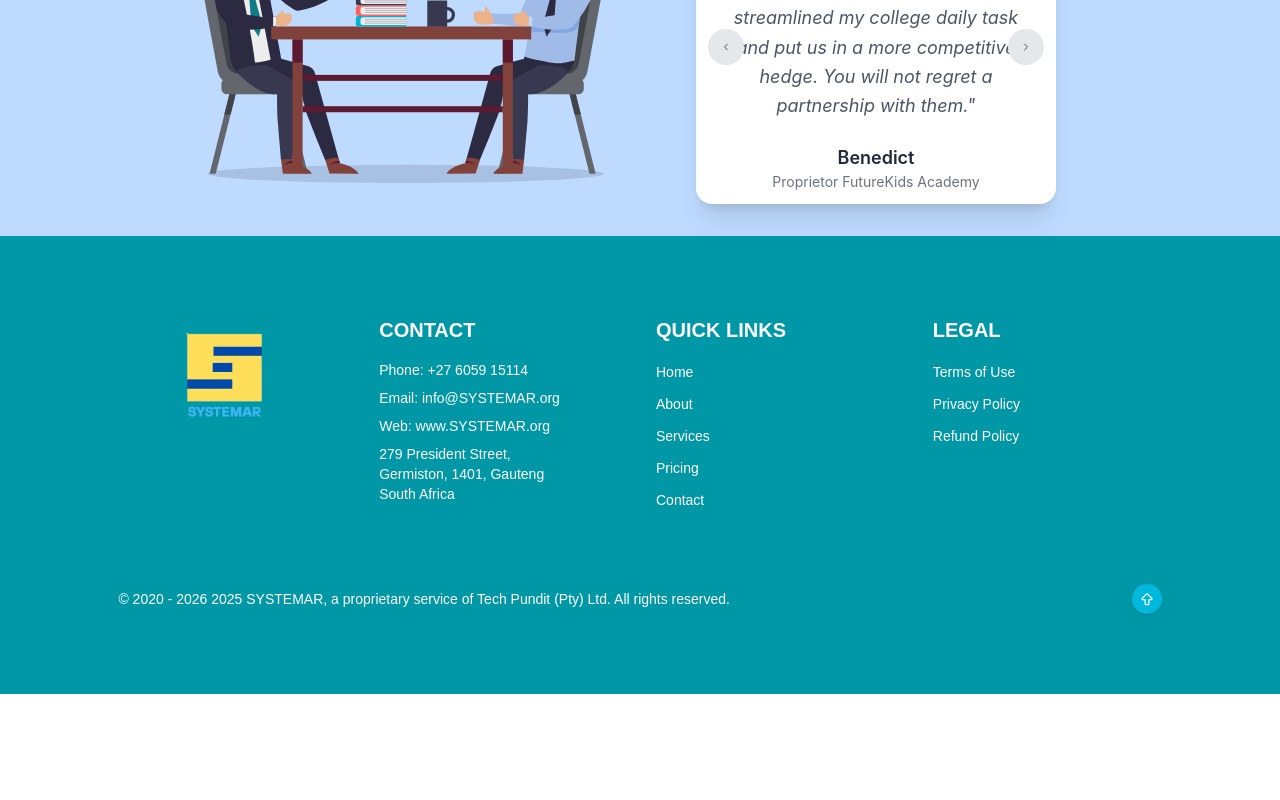
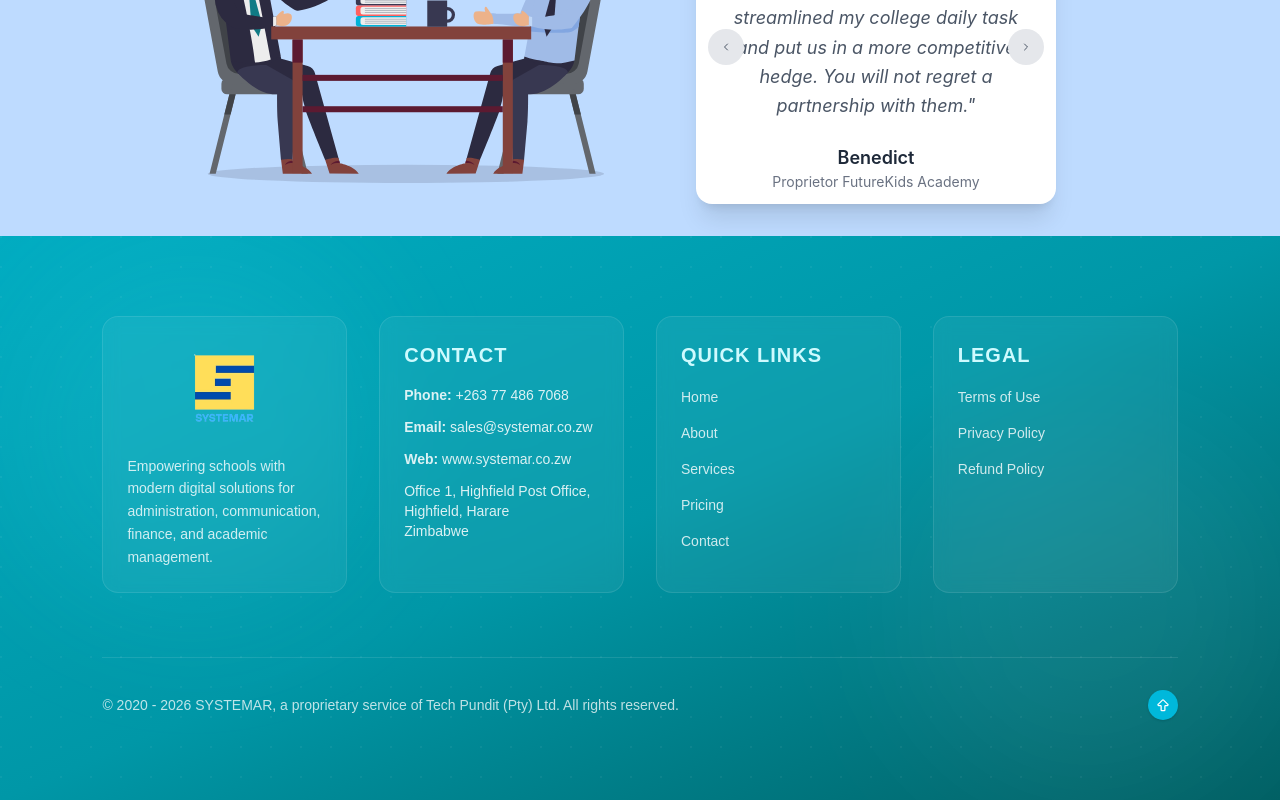
Before and after one commit to djacmarg/systemar.co.zw, a Next.js app: page /about in a window 1280 px wide. Shown: the part 1082-1882 px from the top of the page. Before the commit the page ends 1776 px from the top, so only its background shows below. Built offline with nearby package versions, Linux system fonts and the light colour scheme.

Commit message:
Contact updated

```diff
--- a/components/CustomButtonLink.jsx
+++ b/components/CustomButtonLink.jsx
@@ -6,7 +6,7 @@ const CustomButton = ({ children, type, onClick, className = "" }) => {
     <button
       type={type}
       onClick={onClick}
-      className={`${className} px-2 py-1 font-normal text-white bg-cyan-500 border-1 border-cyan-500 rounded cursor-pointer transition-all duration-300 ease-in-out hover:bg-white hover:text-black hover:border-cyan-500 hover:scale-105`}
+      className={`${className} px-2 py-1 font-normal text-white bg-orange-500 border-1 border-orange-500 rounded cursor-pointer transition-all duration-300 ease-in-out hover:bg-white hover:text-black hover:border-orange-500 hover:scale-105`}
     >
       {children}
     </button>
@@ -18,7 +18,7 @@ const CustomLink = ({ children, href, onClick, className = "" }) => {
     <Link
       href={href}
       onClick={onClick}
-      className={`${className} font-normal px-2 py-1 text-white bg-cyan-600 border-1 border-cyan-600 rounded transition-all duration-300 ease-in-out hover:bg-white hover:text-black hover:border-cyan-500 hover:scale-105`}
+      className={`${className} font-normal px-2 py-1 text-white bg-orange-600 border-1 border-orange-600 rounded transition-all duration-300 ease-in-out hover:bg-white hover:text-black hover:border-orange-500 hover:scale-105`}
     >
       {children}
     </Link>
--- a/components/Footer.jsx
+++ b/components/Footer.jsx
@@ -5,77 +5,128 @@ import ScrollUp from "./ScrollUp";
 import WhatsAppChat from "./WhatsAppChat";
 
 const Footer = () => {
-  return (
+return ( <footer
+   id="contact"
+   className="
+     relative
+     overflow-hidden
+     bg-gradient-to-br
+     from-[#00ACC1]
+     via-[#0097A7]
+     to-[#006064]
+     text-white
+     min-h-[50vh]
+     px-6
+     py-20
+     md:px-[8%]
+   "
+ >
+{/* Decorative Background Effects */} <div className="absolute top-0 left-0 w-96 h-96 bg-cyan-300/10 rounded-full blur-3xl" /> <div className="absolute bottom-0 right-0 w-96 h-96 bg-white/5 rounded-full blur-3xl" />
+
+  {/* Dot Pattern */}
   <div
-      id="contact"
-      className="bg-gradient-to-b from-[#0097A7] to-[#0097A7] text-white min-h-[50vh] h-auto px-10 py-20 md:px-[8%]"
-    >
-      <div className="grid grid-cols-1 md:grid-cols-2 lg:grid-cols-4 gap-8 max-w-7xl mx-auto">
+    className="absolute inset-0 opacity-5"
+    style={{
+      backgroundImage:
+        "radial-gradient(circle at 1px 1px, white 1px, transparent 0)",
+      backgroundSize: "30px 30px",
+    }}
+  />
+
+  <div className="relative z-10 max-w-7xl mx-auto">
+    {/* Main Footer Grid */}
+    <div className="grid grid-cols-1 md:grid-cols-2 lg:grid-cols-4 gap-8">
       {/* Logo Section */}
-        <div className="flex flex-col items-start">
-          <Image src={logo_botton} alt="logo" className="w-100 pb-6" />
+      <div className="bg-white/5 backdrop-blur-sm rounded-2xl p-6 border border-white/10 hover:bg-white/10 transition-all duration-300">
+        <Image
+          src={logo_botton}
+          alt="SYSTEMAR Logo"
+          className="w-full max-w-[220px]"
+        />
+
+        <p className="mt-4 text-sm text-white/80 leading-relaxed">
+          Empowering schools with modern digital solutions for administration,
+          communication, finance, and academic management.
+        </p>
       </div>
 
       {/* Contact Section */}
-        <div className="flex flex-col">
-          <h4 className="pb-4 text-xl font-semibold uppercase">Contact</h4>
-          <p className="text-sm ">
-            <span className="font-medium">Phone:</span> +27 6059 15114
-          </p>
-          <p className="mt-2 text-sm ">
-            <span className="font-medium">Email:</span> info@SYSTEMAR.org
-          </p>
-          <p className="mt-2 text-sm ">
-            <span className="font-medium">Web:</span> www.SYSTEMAR.org
+      <div className="bg-white/5 backdrop-blur-sm rounded-2xl p-6 border border-white/10 hover:bg-white/10 transition-all duration-300">
+        <h4 className="pb-4 text-xl font-bold uppercase tracking-wider text-cyan-100">
+          Contact
+        </h4>
+
+        <div className="space-y-3 text-sm text-white/85">
+          <p>
+            <span className="font-semibold">Phone:</span> +263 77 486 7068
           </p>
 
-          <p className="mt-2 text-sm ">
-            279 President Street,
-            <br /> Germiston, 1401, Gauteng
-            <br /> South Africa
+          <p>
+            <span className="font-semibold">Email:</span>{" "}
+            sales@systemar.co.zw
+          </p>
+
+          <p>
+            <span className="font-semibold">Web:</span> www.systemar.co.zw
+          </p>
+
+          <p>
+            Office 1, Highfield Post Office,
+            <br />
+            Highfield, Harare
+            <br />
+            Zimbabwe
           </p>
         </div>
+      </div>
 
-        {/* Quick Links Section */}
-        <div className="flex flex-col">
-          <h4 className="pb-4 text-xl font-semibold uppercase">Quick Links</h4>
-          <ul className="space-y-2">
+      {/* Quick Links */}
+      <div className="bg-white/5 backdrop-blur-sm rounded-2xl p-6 border border-white/10 hover:bg-white/10 transition-all duration-300">
+        <h4 className="pb-4 text-xl font-bold uppercase tracking-wider text-cyan-100">
+          Quick Links
+        </h4>
+
+        <ul className="space-y-3">
           <li>
             <Link
               href="/"
-                className="text-sm  hover:text-white hover:underline transition duration-300"
+              className="text-sm text-white/80 hover:text-white hover:translate-x-1 transition-all duration-300 inline-block"
             >
               Home
             </Link>
           </li>
+
           <li>
             <Link
               href="/about"
-                className="text-sm  hover:text-white hover:underline transition duration-300"
+              className="text-sm text-white/80 hover:text-white hover:translate-x-1 transition-all duration-300 inline-block"
             >
               About
             </Link>
           </li>
+
           <li>
             <Link
               href="/#services"
-                className="text-sm  hover:text-white hover:underline transition duration-300"
+              className="text-sm text-white/80 hover:text-white hover:translate-x-1 transition-all duration-300 inline-block"
             >
               Services
             </Link>
           </li>
+
           <li>
             <Link
               href="/#pricing"
-                className="text-sm  hover:text-white hover:underline transition duration-300"
+              className="text-sm text-white/80 hover:text-white hover:translate-x-1 transition-all duration-300 inline-block"
             >
               Pricing
             </Link>
           </li>
+
           <li>
             <Link
               href="/#contact"
-                className="text-sm  hover:text-white hover:underline transition duration-300"
+              className="text-sm text-white/80 hover:text-white hover:translate-x-1 transition-all duration-300 inline-block"
             >
               Contact
             </Link>
@@ -83,22 +134,26 @@ const Footer = () => {
         </ul>
       </div>
 
-        {/* Legal Section */}
-        <div className="flex flex-col">
-          <h4 className="pb-4 text-xl font-semibold uppercase">Legal</h4>
-          <ul className="space-y-2">
+      {/* Legal */}
+      <div className="bg-white/5 backdrop-blur-sm rounded-2xl p-6 border border-white/10 hover:bg-white/10 transition-all duration-300">
+        <h4 className="pb-4 text-xl font-bold uppercase tracking-wider text-cyan-100">
+          Legal
+        </h4>
+
+        <ul className="space-y-3">
           <li>
             <Link
               href="/terms-of-use"
-                className="text-sm  hover:text-white hover:underline transition duration-300"
+              className="text-sm text-white/80 hover:text-white hover:translate-x-1 transition-all duration-300 inline-block"
             >
               Terms of Use
             </Link>
           </li>
+
           <li>
             <Link
               href="/privacy-policy"
-                className="text-sm  hover:text-white hover:underline transition duration-300"
+              className="text-sm text-white/80 hover:text-white hover:translate-x-1 transition-all duration-300 inline-block"
             >
               Privacy Policy
             </Link>
@@ -107,7 +162,7 @@ const Footer = () => {
           <li>
             <Link
               href="/refund-policy"
-                className="text-sm  hover:text-white hover:underline transition duration-300"
+              className="text-sm text-white/80 hover:text-white hover:translate-x-1 transition-all duration-300 inline-block"
             >
               Refund Policy
             </Link>
@@ -116,21 +171,26 @@ const Footer = () => {
       </div>
     </div>
 
-      {/* Footer Copyright */}
-      <div className="mt-12 pt-6 text-center text-sm  z-50">
-        <div className="max-w-7xl mx-auto px-4 flex flex-col md:flex-row justify-between items-center">
-          <div className="text-[14px] text-center md:text-left mb-4 md:mb-0">
-            &copy; 2020 - {new Date().getFullYear()} 2025 SYSTEMAR, a
-            proprietary service of Tech Pundit (Pty) Ltd. All rights reserved.
+    {/* Bottom Section */}
+    <div className="mt-16 border-t border-white/10 pt-8">
+      <div className="flex flex-col lg:flex-row justify-between items-center gap-6">
+        <div className="text-sm text-white/75 text-center lg:text-left">
+          &copy; 2020 - {new Date().getFullYear()} SYSTEMAR, a proprietary
+          service of Tech Pundit (Pty) Ltd. All rights reserved.
         </div>
+
+        <div className="flex items-center gap-4">
           <WhatsAppChat
-            phoneNumber="27605915114"
+            phoneNumber="263774867068"
             message="Hi SYSTEMAR Team, I'll like to inquire about your School management system service"
           />
+
           <ScrollUp />
         </div>
       </div>
     </div>
+  </div>
+</footer>
 );
 };
 
--- a/components/Pricing.jsx
+++ b/components/Pricing.jsx
@@ -146,7 +146,7 @@ const PricingCard = ({ plan }) => {
     bg-white rounded-xl p-4 flex flex-col w-full max-w-md transition-all duration-300
     ${
       isPopular
-        ? "border-2 border-cyan-500 shadow-xl lg:scale-105"
+        ? "border-2 border-orange-500 shadow-xl lg:scale-105"
         : "border border-gray-200 shadow-lg"
     }
     relative overflow-hidden
@@ -155,12 +155,12 @@ const PricingCard = ({ plan }) => {
   return (
     <div className={cardClasses}>
       {isPopular && (
-        <div className="absolute -right-18 top-4 w-56 text-center bg-cyan-500 text-white text-xs font-semibold py-1 transform rotate-45 z-10">
+        <div className="absolute -right-18 top-4 w-56 text-center bg-orange-500 text-white text-xs font-semibold py-1 transform rotate-45 z-10">
           Popular
         </div>
       )}
       {hasUpgradeBanner && (
-        <div className="absolute -right-18 top-4 w-56 text-center bg-cyan-500 text-white text-xs font-semibold py-1 transform rotate-45 z-10">
+        <div className="absolute -right-18 top-4 w-56 text-center bg-orange-500 text-white text-xs font-semibold py-1 transform rotate-45 z-10">
           Best Value
         </div>
       )}
@@ -175,8 +175,8 @@ const PricingCard = ({ plan }) => {
       </div>
 
       <div className="text-center">
-        <span className="text-4xl font-bold text-cyan-500">
-          <span className="text-xl align-top mr-1">R</span>
+        <span className="text-4xl font-bold text-orange-500">
+          <span className="text-xl align-top mr-1">$US</span>
           {price}
         </span>
         <p className="text-base font-small text-gray-500 border-b-1 py-3">
@@ -188,7 +188,7 @@ const PricingCard = ({ plan }) => {
         {features.map((feature, index) => (
           <li key={index} className="flex items-start">
             {feature.included ? (
-              <CheckIcon className="h-4 w-4 text-cyan-500 flex-shrink-0 mt-0.5" />
+              <CheckIcon className="h-4 w-4 text-orange-500 flex-shrink-0 mt-0.5" />
             ) : (
               <CrossIcon className="h-4 w-4 text-gray-400 flex-shrink-0 mt-0.5" />
             )}
--- a/components/WhatsAppChat.jsx
+++ b/components/WhatsAppChat.jsx
@@ -5,7 +5,7 @@ import { MessageCircleMore } from "lucide-react";
 
 export default function WhatsAppChat() {
   const [isOpen, setIsOpen] = useState(false);
-  const phoneNumber = "27605915114"; // Replace with your WhatsApp phone number
+  const phoneNumber = "263774867068"; // Replace with your WhatsApp phone number
   const whatsappMessage = "Hello! I have a question about your services."; // Default message
   const toggleChat = () => setIsOpen(!isOpen);
   return (
@@ -28,7 +28,7 @@ export default function WhatsAppChat() {
             Safe time, work smart! Chat with us now!
           </p>
           <a
-            href="https://web.whatsapp.com/send?phone=27605915114&text=Hello SYSTEMAR"
+            href="https://web.whatsapp.com/send?phone=263774867068&text=Hello SYSTEMAR"
             target="_blank"
             className="w-full mt-4 inline-block bg-emerald-700 text-white text-center p-2 rounded-md hover:bg-green-600 transition-colors"
           >
```
Lines whose indentation alone changed are shown as unchanged.
